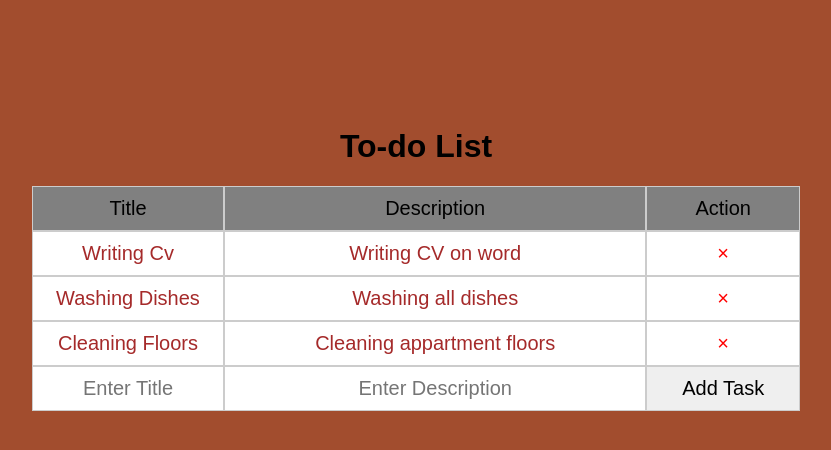
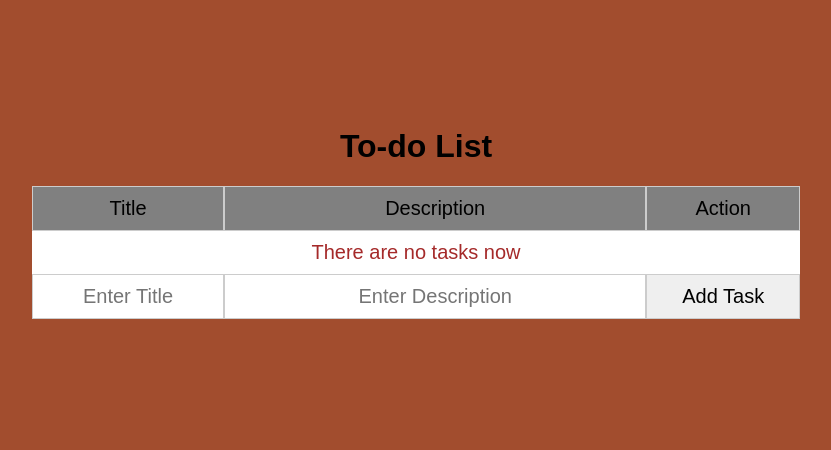
Before and after one commit to Hamza-Abd-El-Baset/ToDo-App-Using-React, a React (Create React App) app: page / in a window 1280 px wide. Shown: the top 450 px of the page, without its empty margins (224-1055 px from the left). Built offline with nearby package versions, Linux system fonts and the light colour scheme.

Commit message:
Tasks array is modified to be empty

```diff
--- a/src/App.js
+++ b/src/App.js
@@ -8,10 +8,7 @@ class App extends Component {
   constructor(props){
     super(props)
     this.state={
-      items:[{id:"1",title:"Writing Cv", description:"Writing CV on word"},
-             {id:"2",title:"Washing Dishes", description:"Washing all dishes"},
-             {id:"3",title:"Cleaning Floors", description:"Cleaning appartment floors"},
-            ]
+      items:[]
     }
   }
 
```
Also changed, not shown: package.json (+5 -2 lines), 1 other file (tests, documents, lock files or other folders).
